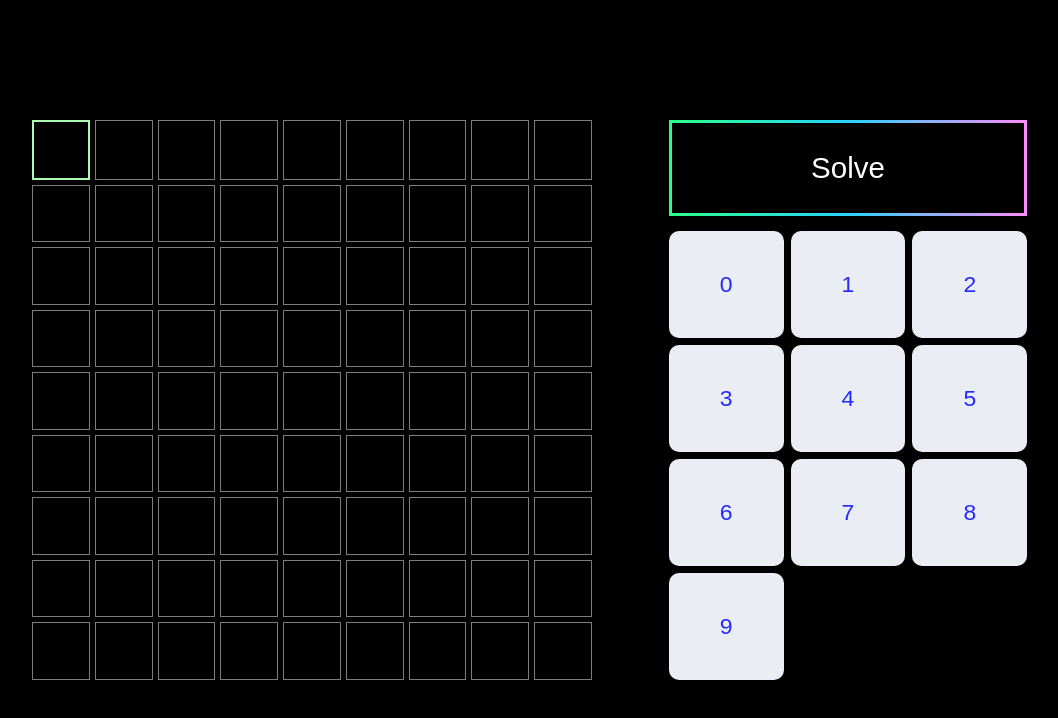
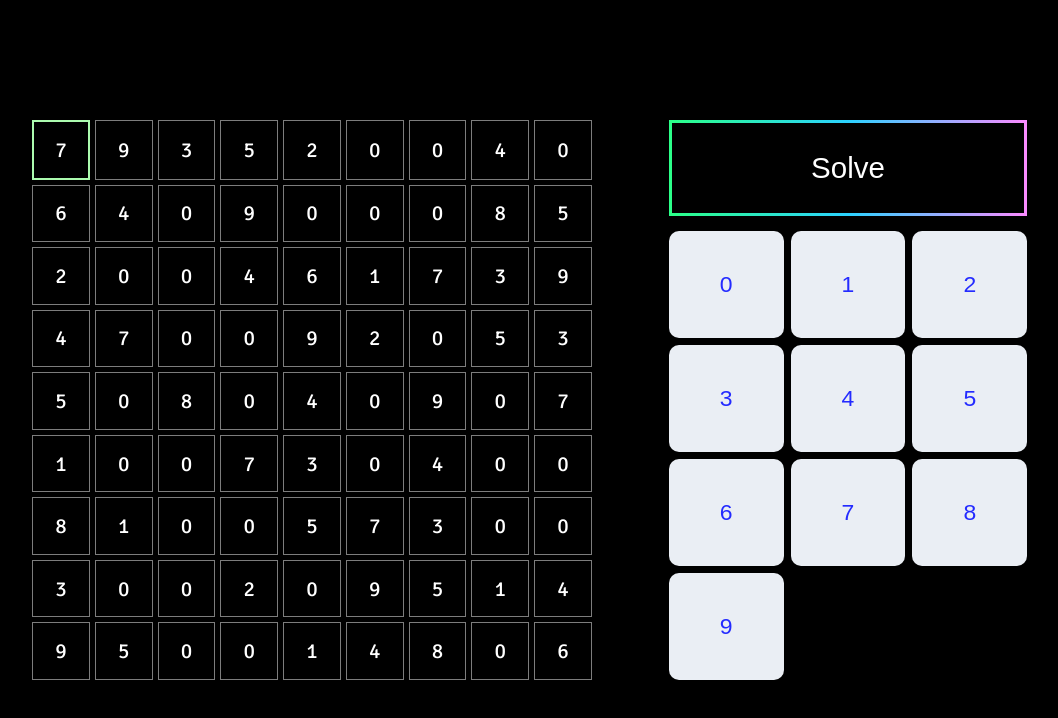
Before and after one commit to Sagar-Sharma-7/Sudoku-Solver-UI, a plain HTML site: page index.html in a window 1280 px wide. Shown: the whole page, without its empty margins (72-1130 px from the left). Drawn offline with Linux system fonts and the light colour scheme.

Commit message:
algo bug

```diff
--- a/index.html
+++ b/index.html
@@ -11,87 +11,87 @@
 
     <div id="container">
         <div id="board">
-                <div class="box"></div>
-                <div class="box"></div>
-                <div class="box"></div>
-                <div class="box"></div>
-                <div class="box"></div>
-                <div class="box"></div>
-                <div class="box"></div>
-                <div class="box"></div>
-                <div class="box"></div>
-                <div class="box" title="1"></div>
-                <div class="box" title="2"></div>
-                <div class="box" title="3"></div>
-                <div class="box" title="4"></div>
-                <div class="box" title="5"></div>
-                <div class="box" title="6"></div>
-                <div class="box" title="7"></div>
-                <div class="box" title="8"></div>
-                <div class="box" title="9"></div>
-                <div class="box"></div>
-                <div class="box"></div>
-                <div class="box"></div>
-                <div class="box"></div>
-                <div class="box"></div>
-                <div class="box"></div>
-                <div class="box"></div>
-                <div class="box"></div>
-                <div class="box"></div>
-                <div class="box"></div>
-                <div class="box"></div>
-                <div class="box"></div>
-                <div class="box"></div>
-                <div class="box"></div>
-                <div class="box"></div>
-                <div class="box"></div>
-                <div class="box"></div>
-                <div class="box"></div>
-                <div class="box"></div>
-                <div class="box"></div>
-                <div class="box"></div>
-                <div class="box"></div>
-                <div class="box"></div>
-                <div class="box"></div>
-                <div class="box"></div>
-                <div class="box"></div>
-                <div class="box"></div>
-                <div class="box"></div>
-                <div class="box"></div>
-                <div class="box"></div>
-                <div class="box"></div>
-                <div class="box"></div>
-                <div class="box"></div>
-                <div class="box"></div>
-                <div class="box"></div>
-                <div class="box"></div>
-                <div class="box"></div>
-                <div class="box"></div>
-                <div class="box"></div>
-                <div class="box"></div>
-                <div class="box"></div>
-                <div class="box"></div>
-                <div class="box"></div>
-                <div class="box"></div>
-                <div class="box"></div>
-                <div class="box"></div>
-                <div class="box"></div>
-                <div class="box"></div>
-                <div class="box"></div>
-                <div class="box"></div>
-                <div class="box"></div>
-                <div class="box"></div>
-                <div class="box"></div>
-                <div class="box"></div>
-                <div class="box"></div>
-                <div class="box"></div>
-                <div class="box"></div>
-                <div class="box"></div>
-                <div class="box"></div>
-                <div class="box"></div>
-                <div class="box"></div>
-                <div class="box"></div>
-                <div class="box"></div>
+                <div class="box">7</div>
+                <div class="box">9</div>
+                <div class="box">3</div>
+                <div class="box">5</div>
+                <div class="box">2</div>
+                <div class="box">0</div>
+                <div class="box">0</div>
+                <div class="box">4</div>
+                <div class="box">0</div>
+                <div class="box">6</div>
+                <div class="box">4</div>
+                <div class="box">0</div>
+                <div class="box">9</div>
+                <div class="box">0</div>
+                <div class="box">0</div>
+                <div class="box">0</div>
+                <div class="box">8</div>
+                <div class="box">5</div>
+                <div class="box">2</div>
+                <div class="box">0</div>
+                <div class="box">0</div>
+                <div class="box">4</div>
+                <div class="box">6</div>
+                <div class="box">1</div>
+                <div class="box">7</div>
+                <div class="box">3</div>
+                <div class="box">9</div>
+                <div class="box">4</div>
+                <div class="box">7</div>
+                <div class="box">0</div>
+                <div class="box">0</div>
+                <div class="box">9</div>
+                <div class="box">2</div>
+                <div class="box">0</div>
+                <div class="box">5</div>
+                <div class="box">3</div>
+                <div class="box">5</div>
+                <div class="box">0</div>
+                <div class="box">8</div>
+                <div class="box">0</div>
+                <div class="box">4</div>
+                <div class="box">0</div>
+                <div class="box">9</div>
+                <div class="box">0</div>
+                <div class="box">7</div>
+                <div class="box">1</div>
+                <div class="box">0</div>
+                <div class="box">0</div>
+                <div class="box">7</div>
+                <div class="box">3</div>
+                <div class="box">0</div>
+                <div class="box">4</div>
+                <div class="box">0</div>
+                <div class="box">0</div>
+                <div class="box">8</div>
+                <div class="box">1</div>
+                <div class="box">0</div>
+                <div class="box">0</div>
+                <div class="box">5</div>
+                <div class="box">7</div>
+                <div class="box">3</div>
+                <div class="box">0</div>
+                <div class="box">0</div>
+                <div class="box">3</div>
+                <div class="box">0</div>
+                <div class="box">0</div>
+                <div class="box">2</div>
+                <div class="box">0</div>
+                <div class="box">9</div>
+                <div class="box">5</div>
+                <div class="box">1</div>
+                <div class="box">4</div>
+                <div class="box">9</div>
+                <div class="box">5</div>
+                <div class="box">0</div>
+                <div class="box">0</div>
+                <div class="box">1</div>
+                <div class="box">4</div>
+                <div class="box">8</div>
+                <div class="box">0</div>
+                <div class="box">6</div>
 
 
 
--- a/public/script/main.js
+++ b/public/script/main.js
@@ -17,7 +17,7 @@ const filling = () => {
     const fill = (x) => {
         if(i <= 80){
         boxes[i].innerHTML = x;
-            console.log(i)
+            // console.log(i)
             i += 1;
                 filling();
         }else{
@@ -38,13 +38,85 @@ const filling = () => {
 
 if(f == true){
     filling();
+};
+
+// function to write correct number at their respective place
+const print_board = (board) => {
+    let i;
+    for(i = 0; i < 81; i++){
+        boxes[i].innerHTML = board[i];
+    };
+};
+
+// function to check if its possible to place a number in a given position or not
+const possible = (board, row, col, n) => {
+    let i;
+    for(i = 0; i < 9; i++){
+        if(board[row][i] == n){
+            return false
+        }
+        if(board[col][i] == n){
+            return false
+        }
+    }
+    // check for 3 x 3 matrix
+    let startrow = row - row % 3;
+    let startcol = col - col % 3;
+    let k;
+    let l;
+
+    for(k=0; k < 3; k++){
+        for(l=0; l < 3; l++){
+            if(board[k + startrow][l + startcol] == n){
+                return false
+            };
+        }
+    }
+    return true;
+    // why returning - after return function stops. As soon as I get one false - it will stop.
 }
 
-// solve_btn.addEventListener("click", () => {
-//     boxes.forEach(box => {
-//         if(box.innerHTML == ""){
-//                 box.innerHTML = 0;
-//         };
-//     });
+const solve = (board, row, col) => {
+    if(row == 8 && col == 9){
+        return true
+    } // last loop
 
-// });
+    if(col == 9){
+        row += 1; // jump to next row
+        col = 0;
+    }
+
+    // if col is not empty, then move on
+    if(board[row][col] != 0){
+        console.log("hello")
+        return solve(board, row, col+1)
+    }
+
+    let x; // number to fill in sudoku
+    for(x=1; x< 10;x++){
+        if(possible(board, row, col, x) == true){
+            board[row][col] = x;
+            console.log("first if")
+            if(solve(board, row, col+1)){
+                console.log("second if")
+                return true
+            }
+        }
+        board[row][col] = 0
+    }
+    return false
+}
+
+solve_btn.addEventListener("click", () => {
+    let num_list = [];
+    let board = [];
+    let i;
+    for(i = 0; i < 81; i++){
+        num_list.push(boxes[i].innerHTML);
+    };
+    let j = 0;
+    while(j < 81){
+        board.push(num_list.slice(j, j += 9)); // array in array
+    }
+    console.log(solve(board, 0, 0))
+});
```
